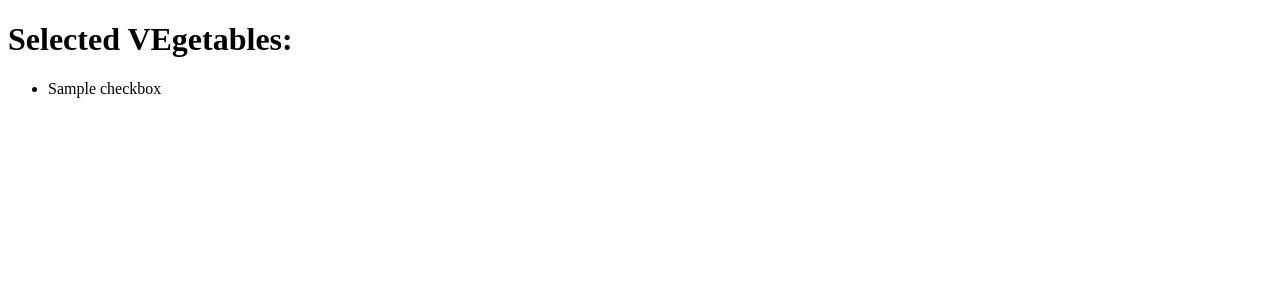
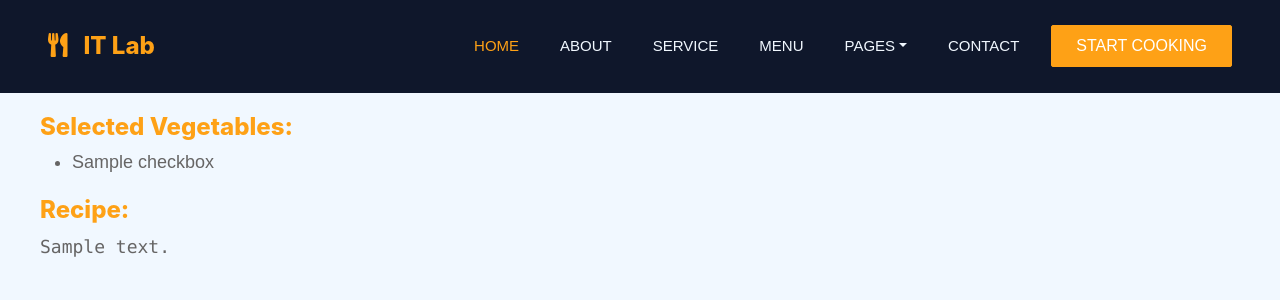
Before and after one commit to omnomsom/ITLab-Mini_Project, a Django app: template miniproject/recipe/templates/result.html in a window 1280 px wide. Shown: the top 300 px of the page. Run offline with Django 4.2, Linux system fonts and the light colour scheme; the template is opened without the code that fills it: most values are stand-ins (such as "Sample title", 1, 10 or a date in 2020); some libraries are stand-ins or nearby versions.

Commit message:
third commit

```diff
--- a/miniproject/recipe/static/css/style.css
+++ b/miniproject/recipe/static/css/style.css
@@ -53,7 +53,7 @@
     height: 200px;
     box-shadow: 0 0 45px rgba(0, 0, 0, .08);
     color: #000000;
-    transition: .5s;
+    transition: .2s;
     border-radius: 10px;
     margin-right: 10px;
     margin-left: 10px;
@@ -61,24 +61,33 @@
     padding-bottom: 5px;
 }
 
+.food-div:hover {
+    transform: scale(1.05); /* Increase the scale factor as desired */
+  }
+
+
+  .img-div img:hover {
+    object-fit: contain;
+  }
+
 .food-div-clicked{
     background: var(--primary);
     color: var(--light) ;
 }
 
+
+
 .hidden-checkbox {
     opacity: 0;
 }
 
-.img-div img{
-    transition: transform 0.3s ease;
-  }
 
-  .img-div img:hover {
-    transform: scale(1.1); /* Increase the scale factor as desired */
-    object-fit: contain;
-  }
-
+.button-div{
+    margin-top: 30px;
+    display: flex;
+    align-items: center;
+    justify-content: center;
+}
 .ff-secondary {
     font-family: 'Pacifico', cursive;
 }
--- a/miniproject/recipe/templates/index.html
+++ b/miniproject/recipe/templates/index.html
@@ -75,7 +75,7 @@
                 <a href="" class="btn btn-primary py-2 px-4">Start Cooking</a>
             </div>
         </nav>
-
+        {% block content %}
         <div class="container-fluid py-1 bg-dark hero-header">
             <div class="container my-5 py-2">
                 <div class="row row-riya align-items-center">
@@ -141,14 +141,6 @@
                 </div>
             </div>
 
-            <input id="submit-btn" type="submit" value="Submit">
-        </form>
-
-
-    </div>
-
-
-    <div class="container-fluid">
             <div class="row row-food wow fadeInUp" data-wow-delay="0.3s">
                 <div class="food-div col  d-flex flex-column align-items-center">
                     <div class="img-div">
@@ -181,13 +173,12 @@
                     <p class=" text-center food-title">Brinjal</p>
                 </div>
             </div>
+            <div class="button-div wow fadeInUp" data-wow-delay="0.5s">
+                <input class="btn btn-primary py-2 px-4" id="submit-btn" type="submit" value="Submit">
+            </div>
+        </form>
     </div>
 
-    <div class="container-fluid" style="background-color: red">
-
-        <button type="submit">Submit</button>
-
-    </div>
 
     <!-- Service Start -->
     <div class="container-fluid py-5">
@@ -233,7 +224,7 @@
         </div>
     </div>
     <!-- Service End -->
-
+    {% endblock %}
     <!-- Template Javascript -->
 </body>
 
--- a/miniproject/recipe/templates/result.html
+++ b/miniproject/recipe/templates/result.html
@@ -1,17 +1,34 @@
-<!DOCTYPE html>
-<html>
+{% extends "index.html" %}
 
-<head>
-    <title>Results</title>
-</head>
+{% block content %}
+<h1>Selected Vegetables:</h1>
+<ul id="ingredients">
+    {% for checkbox in selected_checkboxes %}
+    <li>{{ checkbox }}</li>
+    {% endfor %}
+</ul>
 
-<body>
-    <h1>Selected VEgetables:</h1>
-    <ul>
-        {% for checkbox in selected_checkboxes %}
-        <li>{{ checkbox }}</li>
-        {% endfor %}
-    </ul>
-</body>
+<h1>Recipe:</h1>
+<pre>{{ recipetext }}</pre>
 
-</html>
+<style>
+    h1 {
+        margin-left: 40px;
+        color: #FEA116;
+        font-size: 24px;
+        margin-top: 20px;
+    }
+
+    #ingredients {
+        font-size: 18px;
+        margin-left: 40px;
+    }
+
+    pre {
+        font-size: 18px;
+        margin-bottom: 10px;
+        margin-left: 40px;
+    }
+</style>
+
+{% endblock %}
```
Also changed, not shown: miniproject/recipe/views.py (+5 -4 lines). Lines whose indentation alone changed are shown as unchanged.
